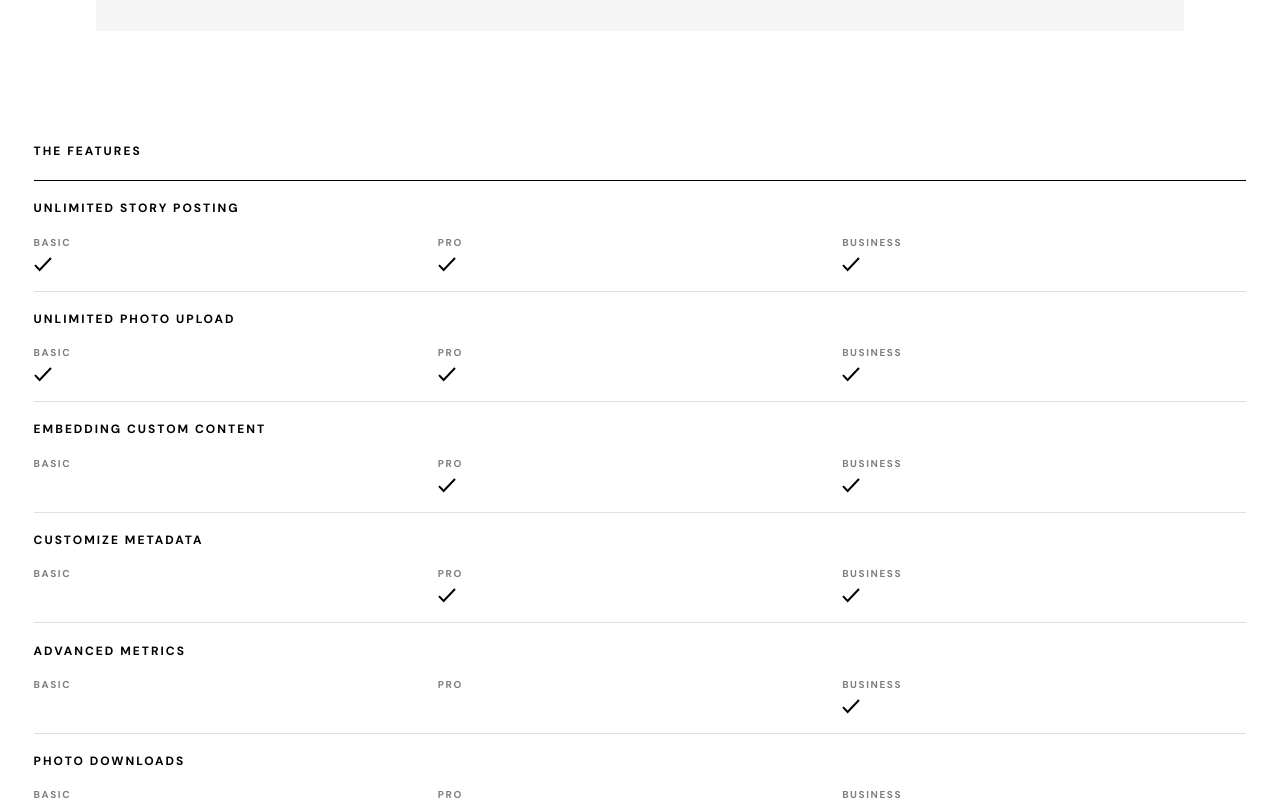
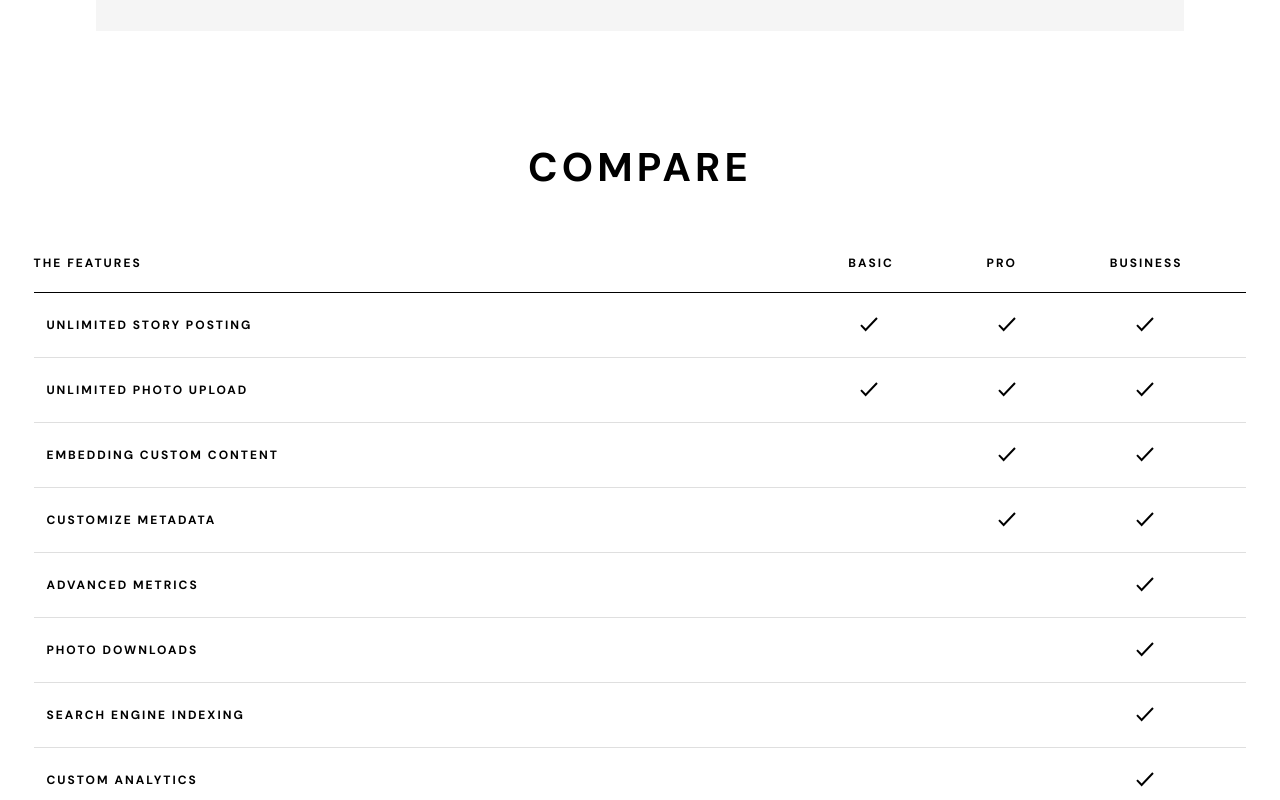
Before and after one commit to LogvnR/photosnap-app, a Next.js app: page /pricing in a window 1280 px wide. Shown: the part 1320-2120 px from the top of the page. Built offline with nearby package versions, Linux system fonts and the light colour scheme.

Commit message:
added tablet styles for Features on Pricing page

```diff
--- a/components/ui/Included.tsx
+++ b/components/ui/Included.tsx
@@ -1,32 +1,51 @@
-import { FC } from 'react';
+import { FC, useEffect, useState } from 'react';
+
+import useStore from '../../helpers/store';
 
 import classes from '../../styles/ui/Included.module.css';
 import { IncludedCardContent } from '../../helpers/content';
 
 const Included: FC = () => {
+  const [altLayout, setAltLayout] = useState<boolean>(false);
+  const { screenWidth } = useStore();
+
+  useEffect(() => {
+    console.log(screenWidth);
+    if (screenWidth >= 1280) {
+      setAltLayout(true);
+    } else if (screenWidth >= 768 && screenWidth < 1280) {
+      setAltLayout(true);
+    } else {
+      setAltLayout(false);
+    }
+  }, [screenWidth]);
+
   return (
     <>
-      <FeaturesMobile />
-    </>
-  );
-};
-
-const FeaturesMobile: FC = () => {
-  return (
-    <div className={classes['container__mobile']}>
-      <div className={classes['title-container__mobile']}>
+      <div className={classes.container}>
+        {altLayout && <h2 className={classes.compare}>compare</h2>}
+        <div className={classes['title-container']}>
           <h4>the features</h4>
+          {altLayout && (
+            <div className={classes.options}>
+              <h4>basic</h4>
+              <h4>pro</h4>
+              <h4>business</h4>
+            </div>
+          )}
         </div>
         {IncludedCardContent.map(({ title, basic, pro, business }) => (
-        <FeatureListMobile
+          <FeatureList
             title={title}
             basic={basic}
             pro={pro}
             business={business}
+            type={altLayout}
             key={title}
           />
         ))}
       </div>
+    </>
   );
 };
 
@@ -35,31 +54,35 @@ interface ListFeatures {
   basic: boolean;
   pro: boolean;
   business: boolean;
+  type: boolean;
 }
 
-const FeatureListMobile: FC<ListFeatures> = ({
+const FeatureList: FC<ListFeatures> = ({
   title,
   basic,
   pro,
   business,
+  type,
 }) => {
   return (
-    <div className={classes['list-container__mobile']}>
-      <h4 className={classes['option-title__mobile']}>{title}</h4>
-      <div className={classes['options-container__mobile']}>
-        <div className={classes['list-option__mobile']}>
+    <>
+      {!type && (
+        <div className={classes['list-container']}>
+          <h4 className={classes['option-title']}>{title}</h4>
+          <div className={classes['options-container']}>
+            <div className={classes['list-option']}>
               <p>basic</p>
               {basic && (
                 <img src="/assets/pricing/desktop/check.svg" alt="Check Mark" />
               )}
             </div>
-        <div className={classes['list-option__mobile']}>
+            <div className={classes['list-option']}>
               <p>pro</p>
               {pro && (
                 <img src="/assets/pricing/desktop/check.svg" alt="Check Mark" />
               )}
             </div>
-        <div className={classes['list-option__mobile']}>
+            <div className={classes['list-option']}>
               <p>business</p>
               {business && (
                 <img src="/assets/pricing/desktop/check.svg" alt="Check Mark" />
@@ -67,6 +90,31 @@ const FeatureListMobile: FC<ListFeatures> = ({
             </div>
           </div>
         </div>
+      )}
+      {type && (
+        <div className={classes['list-container']}>
+          <h4 className={classes['option-title']}>{title}</h4>
+          <div className={classes['options-container']}>
+            <div className={classes['list-option']}>
+              {basic && (
+                <img src="/assets/pricing/desktop/check.svg" alt="Check Mark" />
+              )}
+            </div>
+            <div className={classes['list-option']}>
+              {pro && (
+                <img src="/assets/pricing/desktop/check.svg" alt="Check Mark" />
+              )}
+            </div>
+            <div className={classes['list-option']}>
+              {business && (
+                <img src="/assets/pricing/desktop/check.svg" alt="Check Mark" />
+              )}
+            </div>
+          </div>
+        </div>
+      )}
+    </>
   );
 };
+
 export default Included;
--- a/styles/ui/Included.module.css
+++ b/styles/ui/Included.module.css
@@ -1,12 +1,14 @@
-.container__mobile {
+.container {
   width: 100%;
   background-color: var(--white);
   padding: 1rem 2.1rem 4rem;
 }
 
-.title-container__mobile {
+.title-container {
   width: 100%;
   padding: 0 0 1.3rem;
+  display: flex;
+  justify-content: space-between;
   font-size: 12px;
   font-weight: var(--bold);
   text-transform: uppercase;
@@ -14,11 +16,17 @@
   border-bottom: 1px solid var(--black);
 }
 
-.title-container__mobile h4 {
+.title-container h4 {
   margin: 0;
 }
 
-.list-container__mobile {
+.options {
+  display: flex;
+  margin-right: 4rem;
+  gap: 5.8rem;
+}
+
+.list-container {
   width: 100%;
   display: flex;
   flex-direction: column;
@@ -27,7 +35,7 @@
   margin-top: 1.2rem;
 }
 
-.option-title__mobile {
+.option-title {
   font-size: 12px;
   font-weight: var(--bold);
   text-transform: uppercase;
@@ -35,7 +43,7 @@
   margin: 0 0 1.2rem;
 }
 
-.options-container__mobile {
+.options-container {
   width: 100%;
   display: flex;
   justify-content: space-between;
@@ -43,7 +51,7 @@
   padding: 0 0 1.2rem;
 }
 
-.list-option__mobile {
+.list-option {
   width: 100%;
   display: flex;
   flex-direction: column;
@@ -51,7 +59,7 @@
   align-items: flex-start;
 }
 
-.list-option__mobile p {
+.list-option p {
   font-size: 10px;
   font-weight: var(--bold);
   text-transform: uppercase;
@@ -59,3 +67,29 @@
   opacity: 0.5;
   margin: 0 0 0.5rem;
 }
+
+@media only screen and (min-width: 768px) {
+  .compare {
+    text-align: center;
+    font-size: 40px;
+    line-height: 48px;
+    text-transform: uppercase;
+    letter-spacing: 4.17px;
+    margin: 0 0 4rem;
+  }
+
+  .list-container {
+    padding: 0.3rem 0.8rem;
+    border-bottom: 1px solid var(--grey);
+    flex-direction: row;
+    justify-content: space-between;
+  }
+
+  .options-container {
+    width: unset;
+    justify-content: flex-start;
+    margin-right: 5rem;
+    gap: 7.5rem;
+    border: none;
+  }
+}
```
Lines whose indentation alone changed are shown as unchanged.
